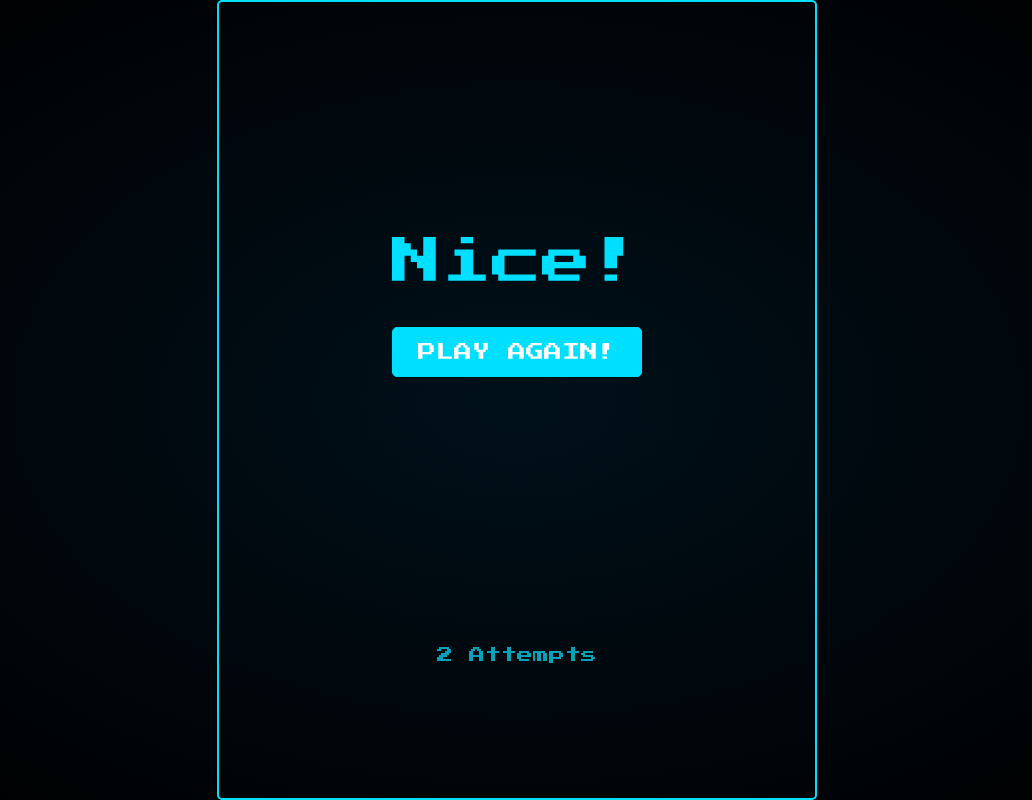
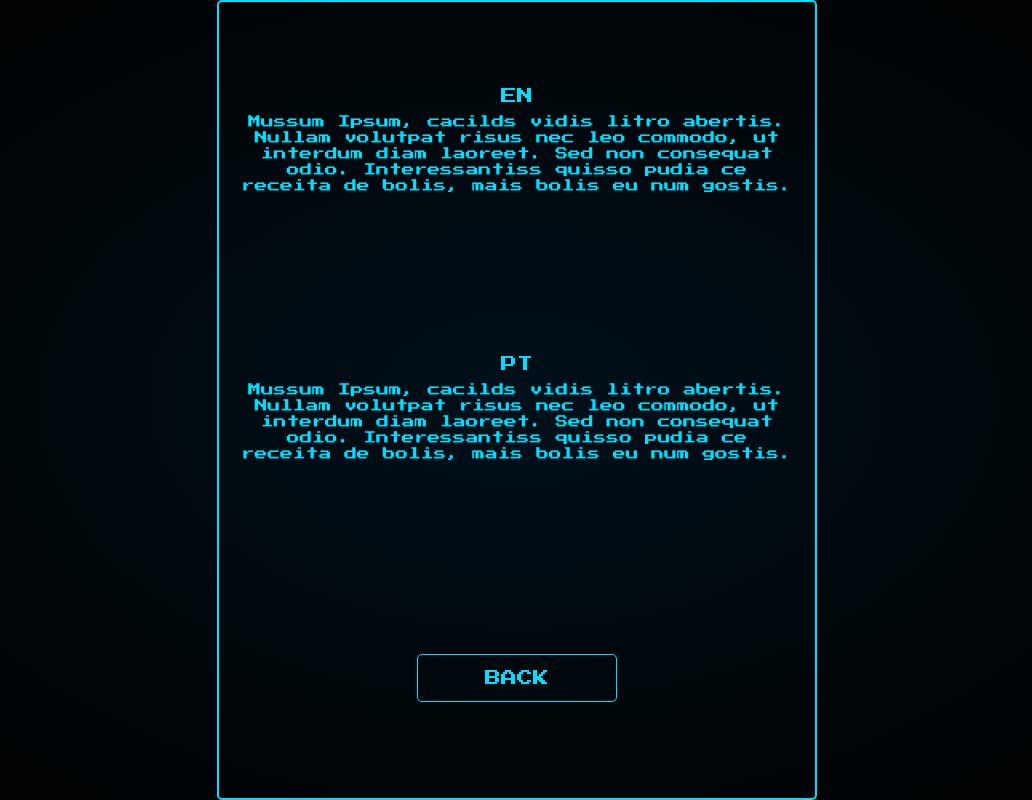
Before and after one commit to HermersonDev/my-random-number, a React (Create React App) app: page / in a window 1280 px wide. Shown: the whole page, without its empty margins (123-1155 px from the left). Built offline with nearby package versions, Linux system fonts and the light colour scheme.

Commit message:
Add HowToPlay page

```diff
--- a/src/App.js
+++ b/src/App.js
@@ -5,6 +5,7 @@ import Home from './pages/Home';
 import Load from './pages/Load';
 import RandomNumber from './pages/RandomNumber';
 import GameOver from './pages/GameOver';
+import HowToPlay from './pages/HowToPlay';
 
 function App() {
   return (
@@ -13,8 +14,9 @@ function App() {
 			<Load />
 			<RandomNumber />
 			<Home />
+			<GameOver />
 		*/}
-		<GameOver />
+		<HowToPlay />
     </div>
   );
 }
--- /dev/null
+++ b/src/pages/HowToPlay.js
@@ -0,0 +1,22 @@
+import React from 'react';
+
+import '../styles/how-to-play.css';
+
+//Components
+import Button from '../components/Button';
+
+const HowToPlay = () => (
+	<div id="how-to-play-page" className="screen">
+		<div id="en">
+			<p>EN</p>
+			<p>Mussum Ipsum, cacilds vidis litro abertis. Nullam volutpat risus nec leo commodo, ut interdum diam laoreet. Sed non consequat odio. Interessantiss quisso pudia ce receita de bolis, mais bolis eu num gostis. </p>
+		</div>
+		<div id="pt">
+			<p>PT</p>
+			<p>Mussum Ipsum, cacilds vidis litro abertis. Nullam volutpat risus nec leo commodo, ut interdum diam laoreet. Sed non consequat odio. Interessantiss quisso pudia ce receita de bolis, mais bolis eu num gostis. </p>
+		</div>
+		<Button btnClass="btn" textValue="BACK" />
+	</div>
+);
+
+export default HowToPlay;
--- /dev/null
+++ b/src/styles/how-to-play.css
@@ -0,0 +1,27 @@
+div#how-to-play-page {
+	display: flex;
+	flex-direction: column;
+	justify-content: space-around;
+	text-align: center;
+	align-items: center;
+}
+
+div#how-to-play-page p {
+	font-size: .8em;
+	line-height: 16px;
+}
+
+div#how-to-play-page #en,
+div#how-to-play-page #pt { margin: 0 20px; }
+
+div#how-to-play-page #en p:first-child,
+div#how-to-play-page #pt p:first-child {
+	margin: 10px auto;
+	font-size: 16px;
+}
+
+div#how-to-play-page .btn {
+	width: 200px;
+	margin-bottom: 20px;
+	font-size: 16px;
+}
```
